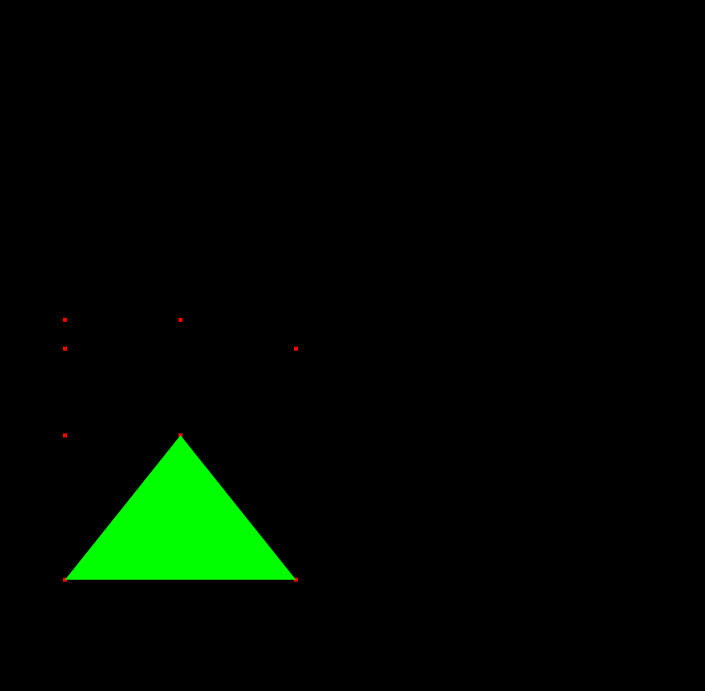
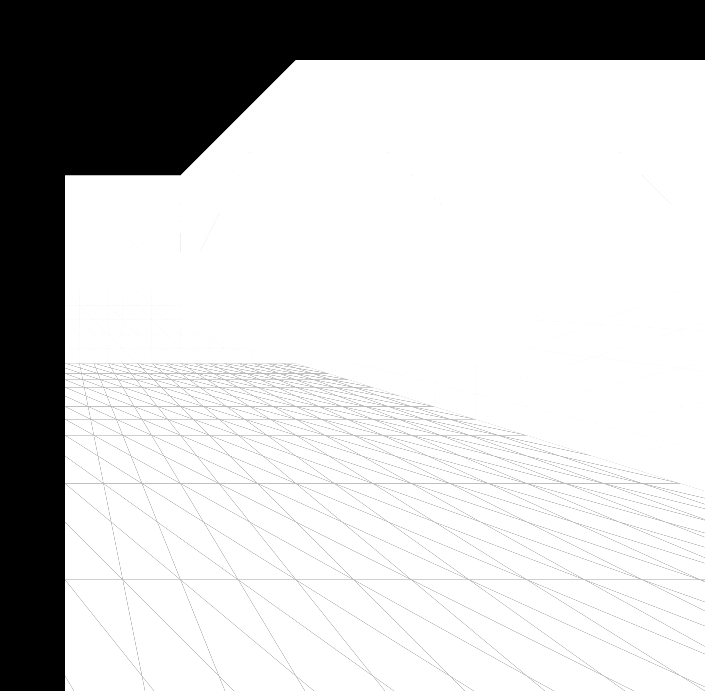
Before and after one commit to pukun1115-tech/3Dgame, a plain HTML site: page index.html in a window 1280 px wide. Shown: the part 109-800 px from the top of the page, without its empty margins (575-1280 px from the left). Drawn offline with Linux system fonts and the light colour scheme; animation ran at ten frames a second.

Commit message:
チャンク

```diff
--- a/chunk.js
+++ b/chunk.js
@@ -2,6 +2,104 @@ class chunk {
     constructor(x, z) {
         this.x = x;
         this.z = z;
+
+        this.map = this.createMap(chunkX, chunkY, chunkZ);
+
         this.triangles = [];
     }
+
+    createMap(sizeX, sizeY, sizeZ) {
+        const map = new Array(sizeX);
+        for (let x = 0; x < sizeX; x++) {
+            map[x] = new Array(sizeY);
+            for (let y = 0; y < sizeY; y++) {
+                map[x][y] = new Array(sizeZ).fill(0);
+            }
+        }
+
+        for (let x = 0; x < sizeX; x++) {
+            for (let z = 0; z < sizeZ; z++) {
+                const dirtHeight = Math.floor(Math.random() * 2) + 5;
+                for (let y = 0; y < dirtHeight; y++) {
+                    map[x][y][z] = 1; //土
+                }
+            }
+        }
+
+        return map;
+    }
+
+    generateTriangles() {
+        this.triangles = [];
+
+        for (let x = 0; x < chunkX; x++) {
+            for (let y = 0; y < chunkY; y++) {
+                for (let z = 0; z < chunkZ; z++) {
+                    const block = this.map[x][y][z];
+                    if (block === 0) continue;
+
+                    const bx = this.x * chunkX + x;//blockX
+                    const by = y;
+                    const bz = this.z * chunkZ + z;
+
+                    //8頂点
+                    const v = [
+                        { x: bx + 0, y: by + 0, z: bz + 0 },
+                        { x: bx + 1, y: by + 0, z: bz + 0 },
+                        { x: bx + 0, y: by + 1, z: bz + 0 },
+                        { x: bx + 1, y: by + 1, z: bz + 0 },
+                        { x: bx + 0, y: by + 0, z: bz + 1 },
+                        { x: bx + 1, y: by + 0, z: bz + 1 },
+                        { x: bx + 0, y: by + 1, z: bz + 1 },
+                        { x: bx + 1, y: by + 1, z: bz + 1 },
+                    ];
+
+                    const color = "#ffffff";
+
+                    // 前面
+                    if (this.isAir(x, y, z - 1)/* && camera.pos.z < bz*/) {
+                        this.triangles.push({ verts: [v[0], v[1], v[2]], color });
+                        this.triangles.push({ verts: [v[1], v[3], v[2]], color });
+                    }
+
+                    // 背面
+                    if (this.isAir(x, y, z + 1)/* && camera.pos.z > bz + 1*/) {
+                        this.triangles.push({ verts: [v[4], v[6], v[5]], color });
+                        this.triangles.push({ verts: [v[5], v[6], v[7]], color });
+                    }
+
+                    // 左
+                    if (this.isAir(x - 1, y, z)/* && camera.pos.x < bx*/) {
+                        this.triangles.push({ verts: [v[0], v[2], v[4]], color });
+                        this.triangles.push({ verts: [v[2], v[6], v[4]], color });
+                    }
+
+                    // 右
+                    if (this.isAir(x + 1, y, z)/* && camera.pos.x > bx + 1*/) {
+                        this.triangles.push({ verts: [v[1], v[5], v[3]], color });
+                        this.triangles.push({ verts: [v[3], v[5], v[7]], color });
+                    }
+
+                    //上
+                    if (this.isAir(x, y + 1, z)/* && camera.pos.y > by + 1*/) {
+                        this.triangles.push({ verts: [v[2], v[3], v[6]], color });
+                        this.triangles.push({ verts: [v[3], v[7], v[6]], color });
+                    }
+
+                    //下
+                    if (this.isAir(x, y - 1, z)/* && camera.pos.y < by*/) {
+                        this.triangles.push({ verts: [v[0], v[4], v[1]], color });
+                        this.triangles.push({ verts: [v[1], v[4], v[5]], color });
+                    }
+                }
+            }
+        }
+    }
+
+    isAir(x, y, z) {
+        if (x < 0 || y < 0 || z < 0 || x >= chunkX || y >= chunkY || z >= chunkZ) {
+            return true; // チャンク外は空気扱い
+        }
+        return (this.map[x][y][z] === 0);
+    }
 }
--- a/draw.js
+++ b/draw.js
@@ -1,5 +1,6 @@
 /*                                                                                                                                                  */
 function draw() {
+    /*
     ctx.fillStyle = "#ff0000"
     drawPoint({ x: 0, y: 0, z: 4 });
     drawPoint({ x: 4, y: 0, z: 4 });
@@ -9,7 +10,7 @@ function draw() {
     drawPoint({ x: 4, y: 0, z: 8 });
     drawPoint({ x: 0, y: 4, z: 8 });
     drawPoint({ x: 4, y: 4, z: 8 });
-    for (const tri of triangels) {
+    for (const tri of triangles) {
         const v1 = worldToCamera(tri.verts[0]);
         const v2 = worldToCamera(tri.verts[1]);
         const v3 = worldToCamera(tri.verts[2]);
@@ -21,6 +22,23 @@ function draw() {
             const c = projectPoint(t.verts[2]);
             if (a === null || b === null || c === null) return;
             draw2DTriangle(a, b, c, t.color);
+        }
+    }
+    */
+    for (const c of chunks) {
+        for (const tri of c.triangles) {
+            const v1 = worldToCamera(tri.verts[0]);
+            const v2 = worldToCamera(tri.verts[1]);
+            const v3 = worldToCamera(tri.verts[2]);
+
+            const cliped = clip3DTriangle(v1, v2, v3, tri.color);
+            for (const t of cliped) {
+                const a = projectPoint(t.verts[0]);
+                const b = projectPoint(t.verts[1]);
+                const c = projectPoint(t.verts[2]);
+                if (a === null || b === null || c === null) return;
+                draw2DTriangle(a, b, c, t.color);
+            }
         }
     }
 }
--- a/index.html
+++ b/index.html
@@ -20,7 +20,7 @@
 <body>
     <canvas id="canvas"></canvas>
 
-    <!--script src="chunk.js"></script-->
+    <script src="chunk.js"></script>
     <script src="move.js"></script>
     <script src="draw.js"></script>
     <script src="main.js"></script>
--- a/main.js
+++ b/main.js
@@ -5,7 +5,10 @@ const keys = {};//キーの状態
 document.addEventListener("keydown", e => keys[e.key] = true);//キーが押された時
 document.addEventListener("keyup", e => keys[e.key] = false);//キーが押されてない時
 
-const triangels = [{ verts: [{ x: 0, y: 0, z: 4 }, { x: 4, y: 0, z: 8 }, { x: 4, y: 0, z: 4 }], color: "#00ff00" }];
+const triangles = [{ verts: [{ x: 0, y: 0, z: 4 }, { x: 4, y: 0, z: 8 }, { x: 4, y: 0, z: 4 }], color: "#00ff00" }];
+let chunks = [];
+
+const chunkX = 16, chunkZ = 16, chunkY = 32;
 
 //プレイヤーの目
 const camera = {
@@ -18,6 +21,11 @@ const camera = {
     near: 0.01,
 };
 
+chunks.push(new chunk(0, 0));
+chunks.push(new chunk(1, 0));
+chunks.push(new chunk(0, 1));
+chunks.push(new chunk(1, 1));
+
 //キャンバスの大きさ変更
 function resize() {
     canvas.width = window.innerWidth;
@@ -29,14 +37,24 @@ function degToRad(d) {
     return d * Math.PI / 180;
 }
 
+function updateChunks() {
+    for (const c of chunks) {
+        c.generateTriangles();
+    }
+}
+
 //メインループ
 function mainLoop() {
     ctx.clearRect(0, 0, canvas.width, canvas.height);
     resize();
+
+    //updateChunks();
 
     move();
     draw();
 
     requestAnimationFrame(mainLoop);
 }
+
+updateChunks();
 mainLoop();
```
